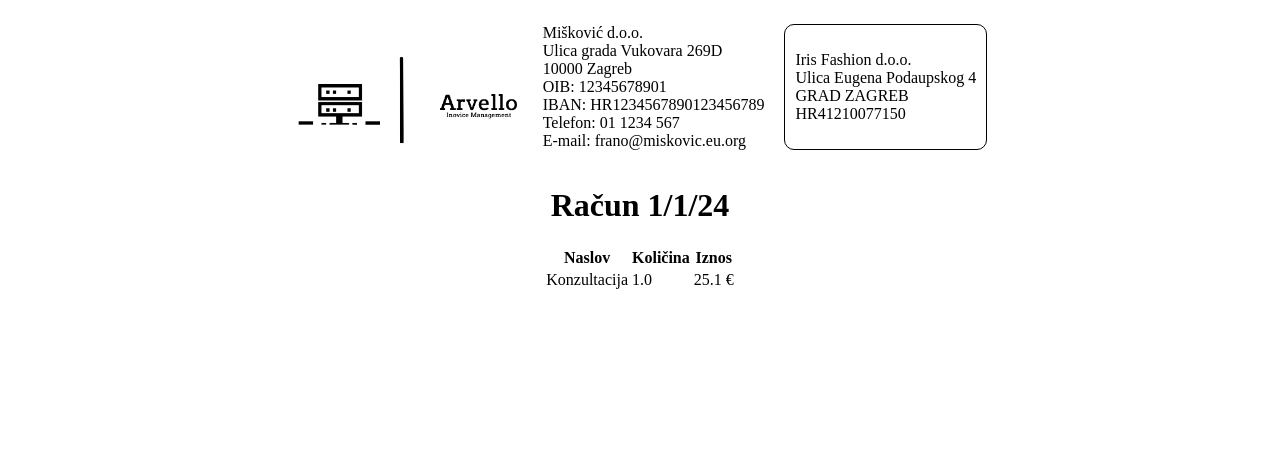
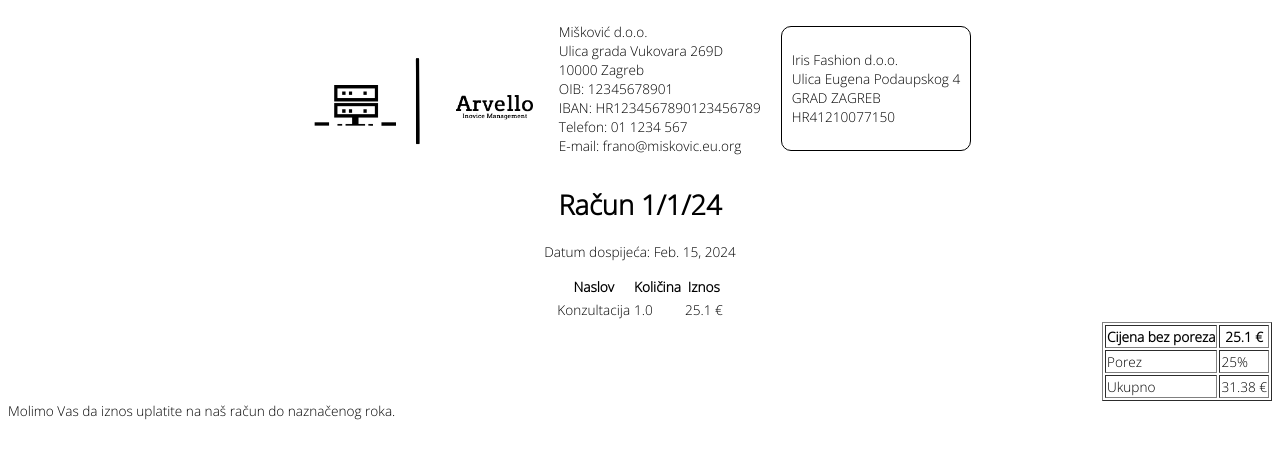
Before and after one commit to fmis13/arvello, a Django app: page /invoice_pdf/6/ in a window 1280 px wide. Shown: the top 459 px of the page. Run offline with Django 4.2, Linux system fonts and the light colour scheme; a user stored in the database is signed in; data comes from the database, SQL or seed files in the repository; both versions use the stored data as it was after the commit; some libraries are stand-ins or nearby versions.

Commit message:
Added download button in invoices.html which allows to print to printer or print to pdf. Finished invoice_export_view.html . Added the download icon for the button mentioned above. Made another field in Models/Product so VAT can be calculated.

```diff
--- a/arvello/arvelloapp/models.py
+++ b/arvello/arvelloapp/models.py
@@ -131,6 +131,8 @@ class Product(models.Model):
     date_created = models.DateTimeField(blank=True, null=True)
     last_updated = models.DateTimeField(blank=True, null=True)
 
+    def price_with_vat(self):
+        return round(self.price * 1.25, 2)
 
     def __str__(self):
         return '{} {}'.format(self.title, self.uniqueId)
--- a/arvello/arvelloapp/templates/invoice_export_view.html
+++ b/arvello/arvelloapp/templates/invoice_export_view.html
@@ -6,6 +6,16 @@
 <head>
     <meta charset="UTF-8">
     <title>Document</title>
+    <style>
+        @font-face {
+            font-family: 'OpenSansLight';
+            src: url("{% static 'OpenSans-Light.ttf' %}");
+        }
+        body {
+            font-family: 'OpenSansLight';
+            font-size: 85%;
+        }
+    </style>
 </head>
 
 <body>
@@ -28,6 +38,7 @@
         </div>
     </div>
         <h1 style="text-align: center;">Račun {{invoice.number}}</h1>
+        <p style="text-align: center;">Datum dospijeća: {{invoice.dueDate}}</p>
 
     <div class="table-responsive" style="justify-content: center; display: flex; align-items: center;">
         <table class="table table-striped table-sm">
@@ -48,4 +59,20 @@
           </tbody>
         </table>
       </div>
+
+      <table class="right-align-table" border="1" style="margin-left: auto; margin-right: 0;">
+        <tr>
+          <th>Cijena bez poreza</th>
+          <th>{{product.price}} {{product.currency}}</th>
+        </tr>
+        <tr>
+          <td>Porez</td>
+          <td>25%</td>
+        </tr>
+        <tr>
+          <td>Ukupno</td>
+          <td>{{product.price_with_vat}} {{product.currency}}</td>
+        </tr>
+      </table>
+      <a>Molimo Vas da iznos uplatite na naš račun do naznačenog roka.</a>
 </body>
--- a/arvello/arvelloapp/templates/invoices.html
+++ b/arvello/arvelloapp/templates/invoices.html
@@ -28,6 +28,7 @@
           <th scope="col">Rok</th>
           {#<th scope="col">Status</th>#}
           <th scope="col">Bilješke</th>
+          <th scope="col">Preuzimanje</th>
         </tr>
       </thead>
       <tbody>
@@ -41,6 +42,7 @@
         <td>{{invoice.paymentTerms}}</td>
         {#<td>{{invoice.status}}</td>#}
         <td>{{invoice.notes}}</td>
+        <td><a href="{% url 'invoice_pdf' invoice.id %}"><button type="button" class="btn"><img src="{% static 'img/download.svg' %}" alt="Download icon" width="16" height="16"></button></a></td>
 
       </tr>
         {% endfor %}
```
Also changed, not shown: arvello/arvelloapp/migrations/0003_alter_invoice_client.py (added), arvello/db.sqlite3, arvello/static/img/download.svg (added).
